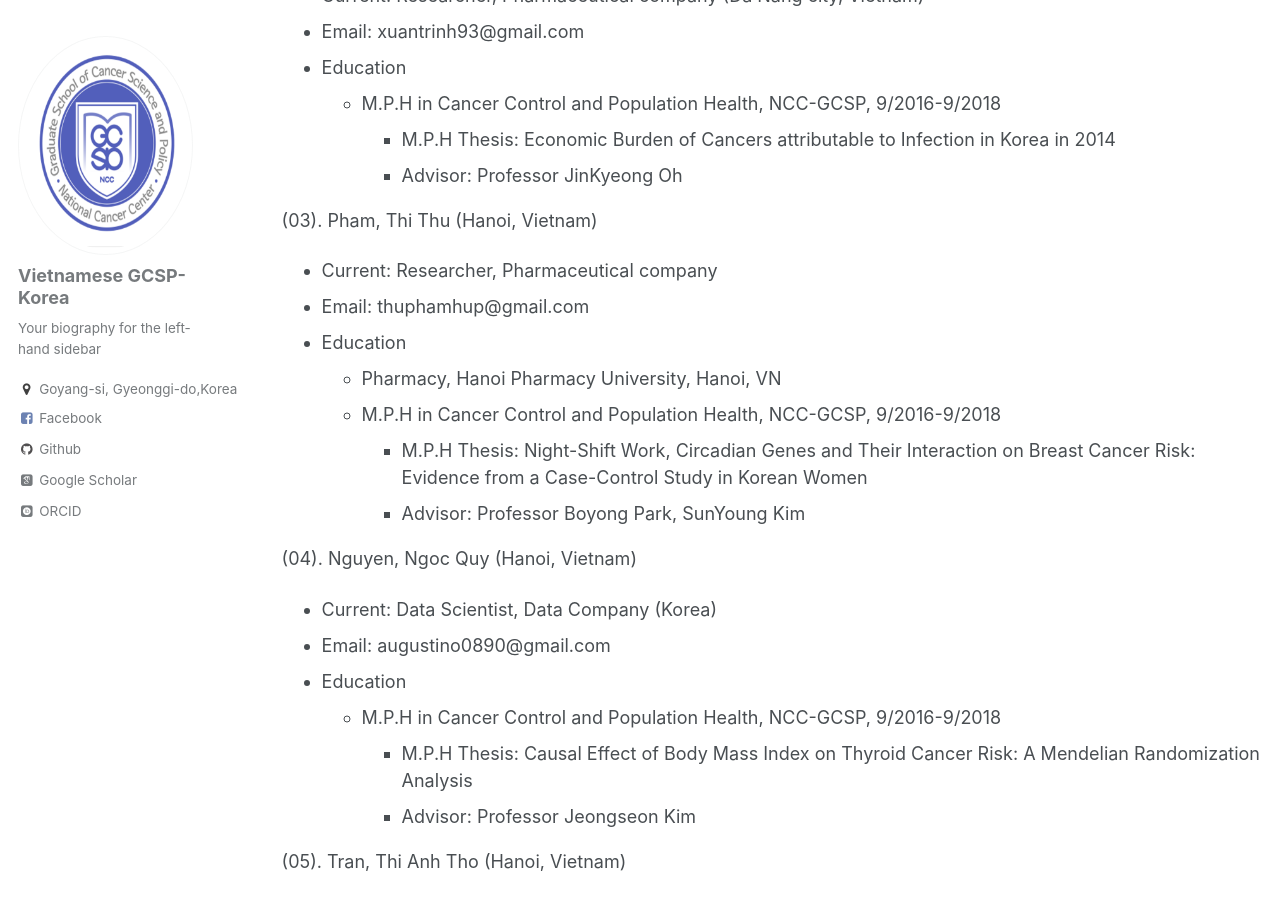
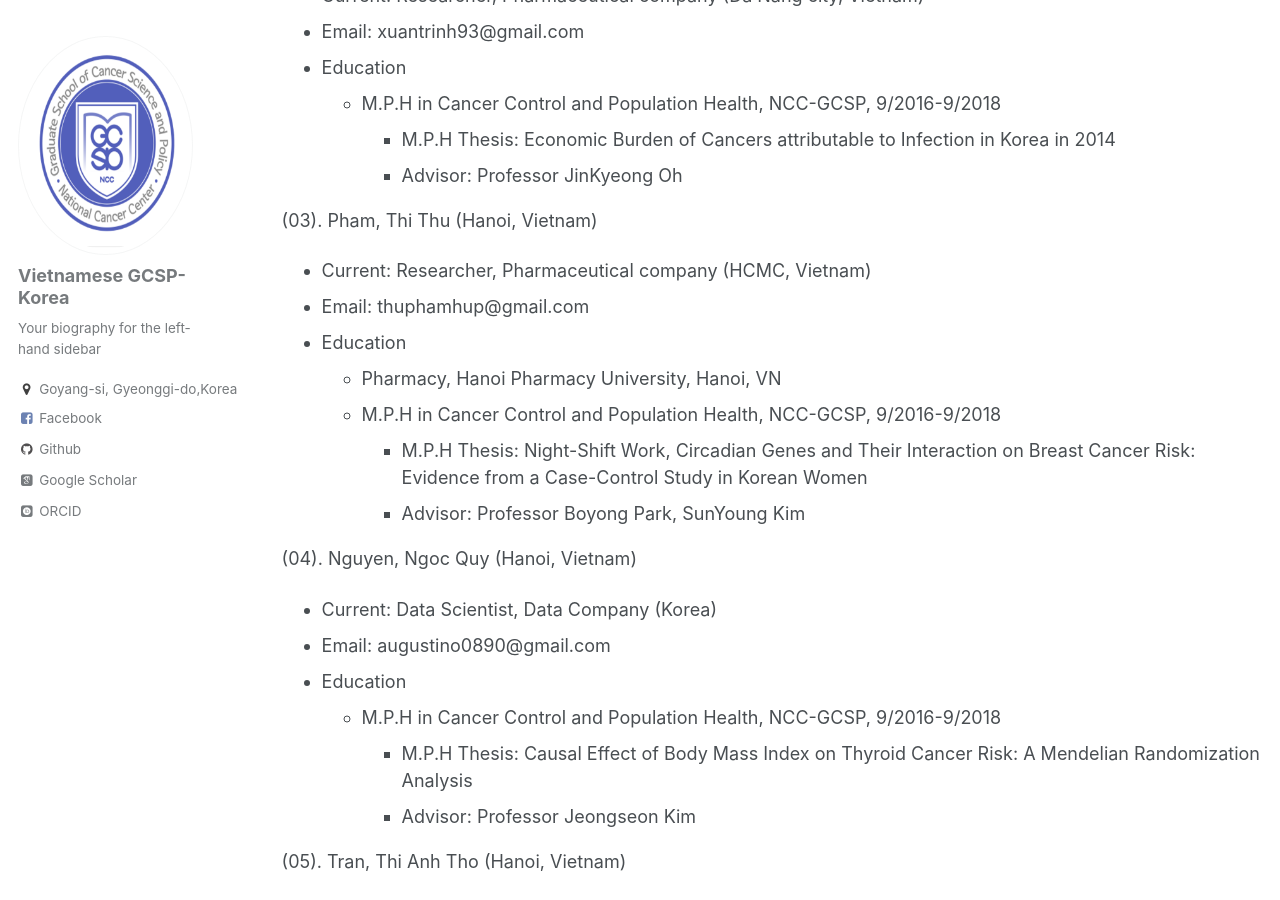
Before and after one commit to kklot/gcsp, a Jekyll site: the page built from _pages/cv.md, in a window 1280 px wide and 900 px high, scrolled down 3592 px. Built offline with Jekyll 4.4.1, drawn with Linux system fonts in a browser that asks for light colours; some web fonts are replaced.

Commit message:
Update cv.md

```diff
--- a/_pages/cv.md
+++ b/_pages/cv.md
@@ -131,7 +131,7 @@ September 2016 (06)
     * Advisor: Professor JinKyeong Oh
 
 (03). Pham, Thi Thu (Hanoi, Vietnam)
-* Current:  Researcher, Pharmaceutical company
+* Current:  Researcher, Pharmaceutical company (HCMC, Vietnam)
 * Email: thuphamhup@gmail.com
 * Education
   * Pharmacy, Hanoi Pharmacy University, Hanoi, VN
```
